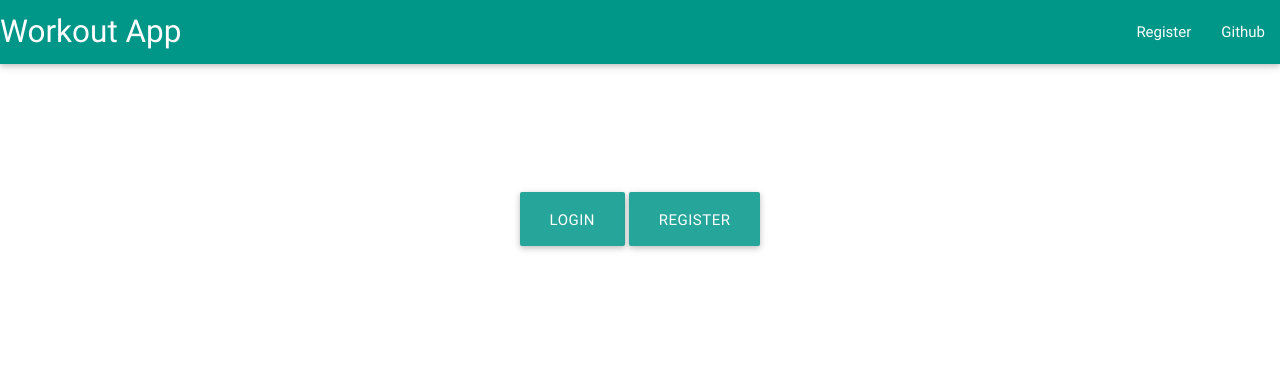
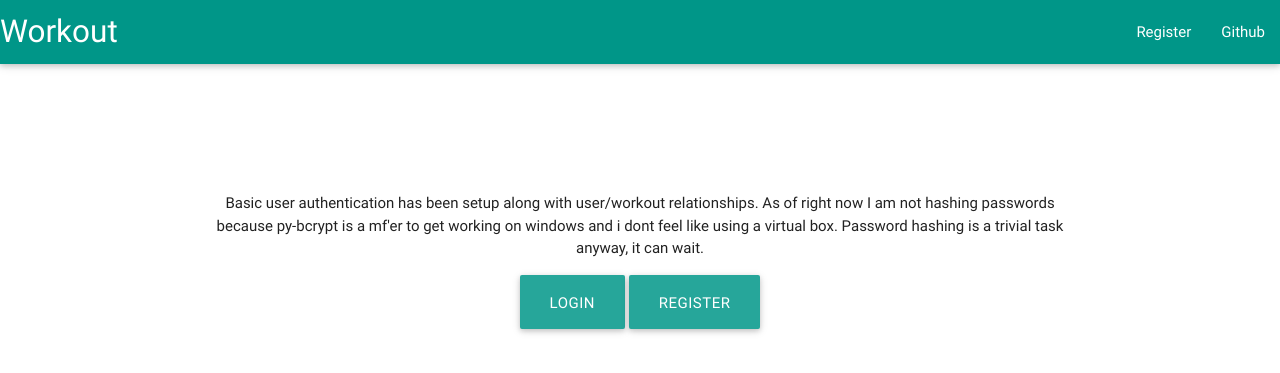
Before and after one commit to michaellamarnorman/workout-tracker, a Flask app: page / in a window 1280 px wide. Shown: the top 373 px of the page. Run offline with Flask 2, Linux system fonts and the light colour scheme.

Commit message:
fixed typos

```diff
--- a/project/static/js/main.js
+++ b/project/static/js/main.js
@@ -67,7 +67,7 @@ function reps(exercise){
                 );
             }
 
-        }, 1500))
+        }, 750))
     }
     //var workout_complete = check_if_workout_is_complete();
     //console.log('r : ' + workout_complete);
--- a/project/templates/_layout.html
+++ b/project/templates/_layout.html
@@ -14,7 +14,7 @@
 <body onload="show()">
      <nav class="teal">
     <div class="nav-wrapper">
-      <a href="{{ url_for('index') }}" class="brand-logo">{% block workout %}Workout App{% endblock %}</a>
+      <a href="{{ url_for('index') }}" class="brand-logo">{% block workout %}Workout{% endblock %}</a>
       <a href="#" data-activates="mobile-demo" class="button-collapse"><i class="mdi-navigation-menu"></i></a>
       {% if current_user.is_authenticated() %}
       <ul class="right hide-on-med-and-down">
--- a/project/templates/index.html
+++ b/project/templates/index.html
@@ -1,8 +1,13 @@
 {% extends '_layout.html' %}
 
 {% block content %}
+
 <div class="col s12 m8 l9">
     <div class="container center" style="margin-top: 10%;">
+          <p>Basic user authentication has been setup along with user/workout relationships.
+     As of right now I am not hashing passwords because py-bcrypt is a mf'er to get
+     working on windows and i dont feel like using a virtual box. Password hashing is
+     a trivial task anyway, it can wait.</p>
         <div class="row">
             <a href="{{ url_for('login') }}" class="btn-large center">Login</a>
             <a href="{{ url_for('register') }}" class="btn-large">Register</a>
--- a/project/templates/register.html
+++ b/project/templates/register.html
@@ -33,7 +33,7 @@
               {{ form.confirm(placeholder="Confirm Password", id="confirm-password", class="validate") }}
             </div>
           </div>
-          <button class="btn-large btn-full-width" type="submit">Login</button>
+          <button class="btn-large btn-full-width" type="submit">Register</button>
         </form>
       </div>
     </div>
```
Also changed, not shown: project/templates/user_home.html (+4 -10 lines), workout.db.
